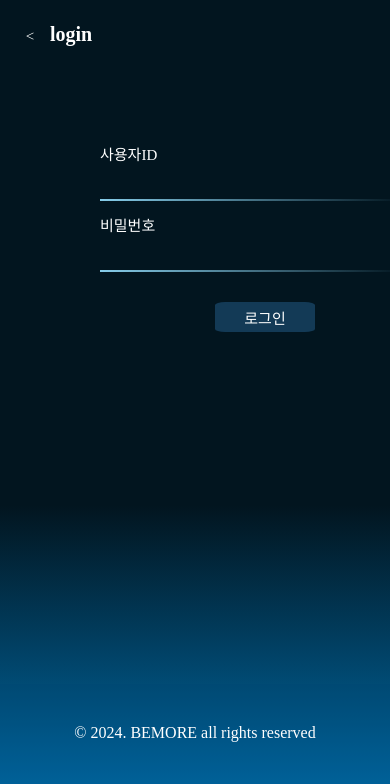
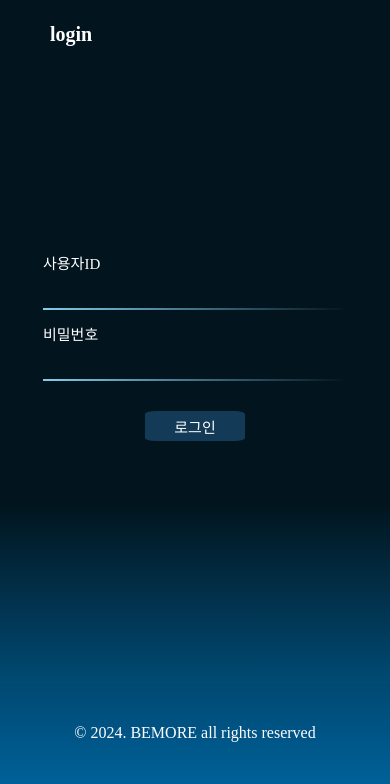
Before and after one commit to mjkang4416/bemoreWeb, a Django app: page /accounts/login/ in a window 390 px wide; the page is wider, and only the part inside the window is pictured. Shown: the part 60-844 px from the top of that part. Run offline with Django 5.2, Linux system fonts and the light colour scheme; some libraries are stand-ins or nearby versions.

Commit message:
로그인최최최종

```diff
--- a/accounts/templates/accounts/login.html
+++ b/accounts/templates/accounts/login.html
@@ -14,8 +14,9 @@
 <div class="container my-3">
     <form method="post" class="post-form" action="{% url 'accounts:login' %}">
         {% csrf_token %}
+
+        <div class="login-form">
         {% include "form_errors.html" %}
-        <div class="login-form">
         <div class="form-group">
             <label for="username">사용자ID</label>
             <input type="text" class="form-control" name="username" id="username"
@@ -26,7 +27,7 @@
             <input type="password" class="form-control" name="password" id="password"
                    value="{{ form.password.value|default_if_none:'' }}">
         </div>
-        <button type="submit" class="btn btn-primary">로그인</button>
+        <button type="submit" class="btn btn-primary ">로그인</button>
         </div>
     </div>
     </form>
--- a/pageapp/views.py
+++ b/pageapp/views.py
@@ -43,7 +43,7 @@
         return render(request,'result/pass.html') # 합격
 
     else:
-        not_date = current_date.month != 1 or current_date.day != 6
+        not_date = current_date.month != 3 or current_date.day != 1
         if not_date:
             return render(request, 'main/already.html',{'not_date':not_date})
         else:
--- a/static/css/login.css
+++ b/static/css/login.css
@@ -10,11 +10,11 @@
     display: flex;
 }
 .login-form{
-   width: 100%;
-   position: absolute;
-   top: 180px;
-   left: 350px;
-
+    display: flex;
+    justify-content: center;
+    align-items: center;
+    height: 70vh;
+    flex-direction: column;
 }
 
 label,
@@ -55,15 +55,15 @@
    border-radius: 10%;
    width: 120px;
    height: 50px;
-   margin-top: 20px;
-   position: relative;
-   left: 300px;
    color: white;
    font-size: 20px;
 }
 
 .alert{
-   margin: 25px 0 0 10px;
+    display: flex;
+    justify-content: center;
+    align-items: center;
+    flex-direction: column;
 }
 
 .page-lt{
@@ -83,19 +83,9 @@
 
    .login-form
    {
-
-      width: 100%;
-      position: absolute;
-      top: 200px;
-      left: 100px;
+    height: 50vh;
    }
 
-   button
-   {
-   margin-top:30px;
-   margin-bottom: 50px;
-   margin-left: 115px;
-   }
 
    label,
    input
@@ -141,4 +131,8 @@
       padding: 0;
    }
 
+   .alert{
+      font-size: 12px;
+  }
+
 }
```
